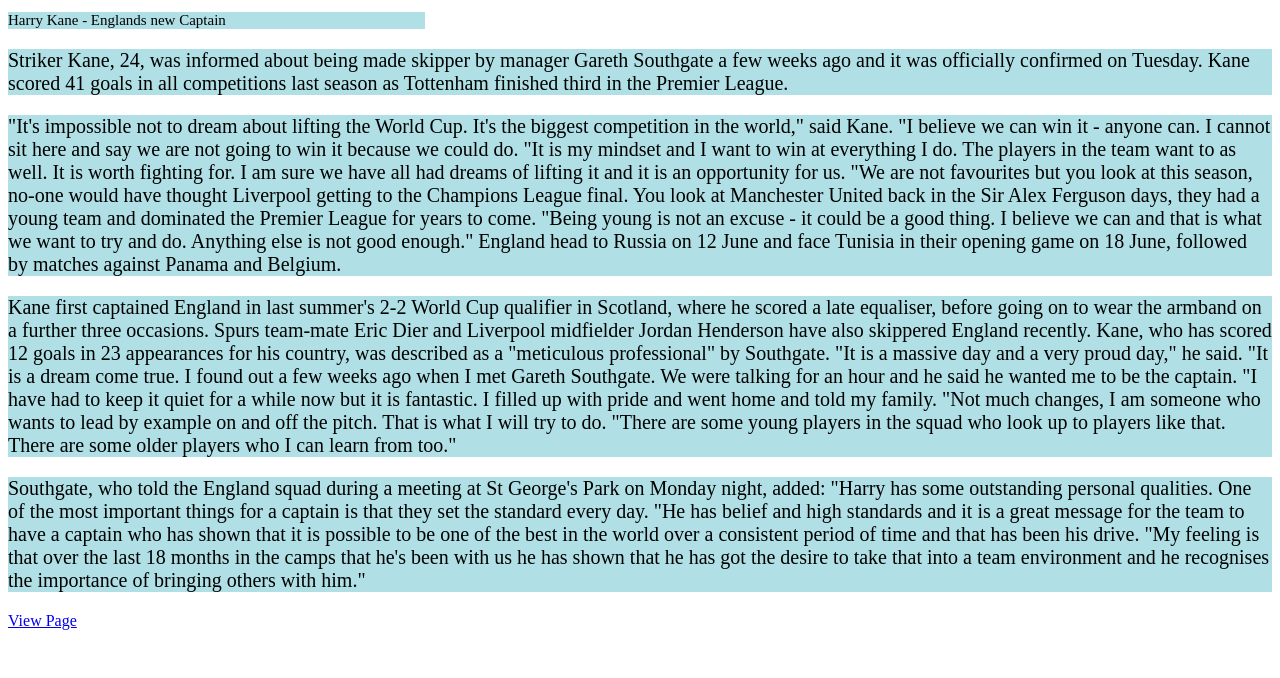
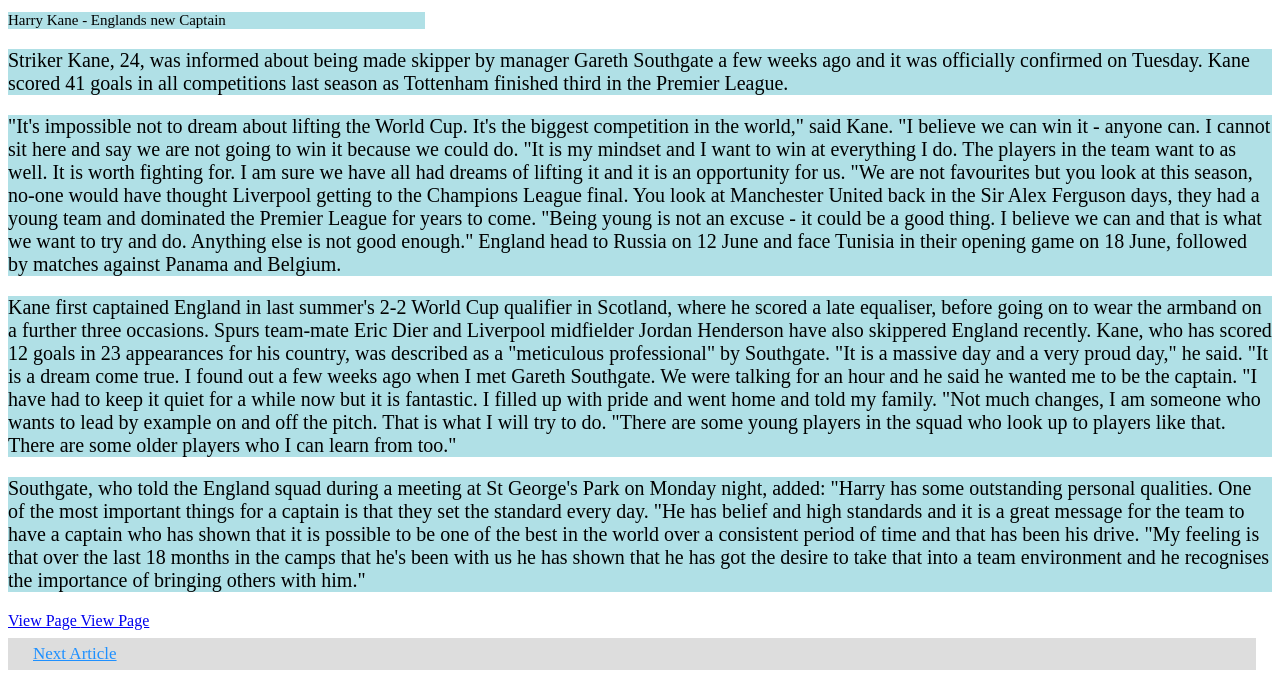
Before and after one commit to Jakevella13/WorldCup2018, a plain HTML site: page index.html in a window 1280 px wide. Shown: the part 698-1376 px from the top of the page. Before the commit the page ends 1336 px from the top, so only its background shows below. Drawn offline with Linux system fonts and the light colour scheme.

Commit message:
Update index.html

```diff
--- a/index.html
+++ b/index.html
@@ -73,3 +73,18 @@ Kane, who has scored 12 goals in 23 appearances for his country, was described a
 
 <a class="w3-btn"   href="https://www.bbc.co.uk/sport/football/44208841"
 target="blank"> View Page  </a>
+
+
+
+
+
+<a class="w3-btn"   href="https://www.bbc.co.uk/sport/football/44208841"
+target="blank"> View Page  </a>
+
+
+<div class="searchbar">
+  <a class="active"
+      <a href="#world"><a class="w3-btn"   href="https://jakevella13.github.io/WaterShortage/index.html"
+target="blank"> Next Article  </a></a>
+     <link rel="stylesheet"
+          href="index.css">
```
